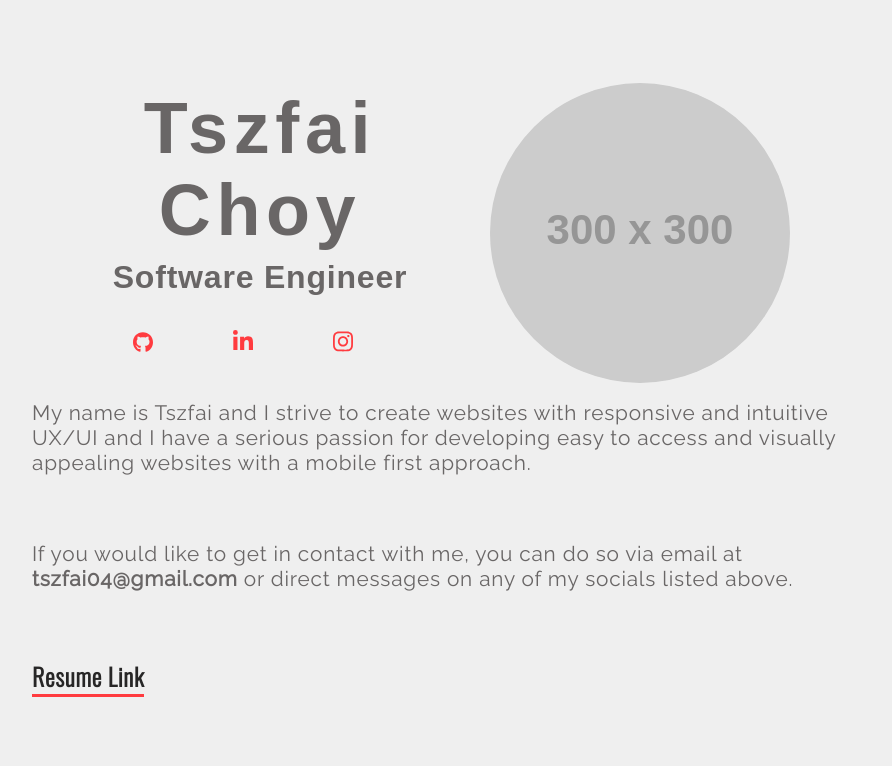
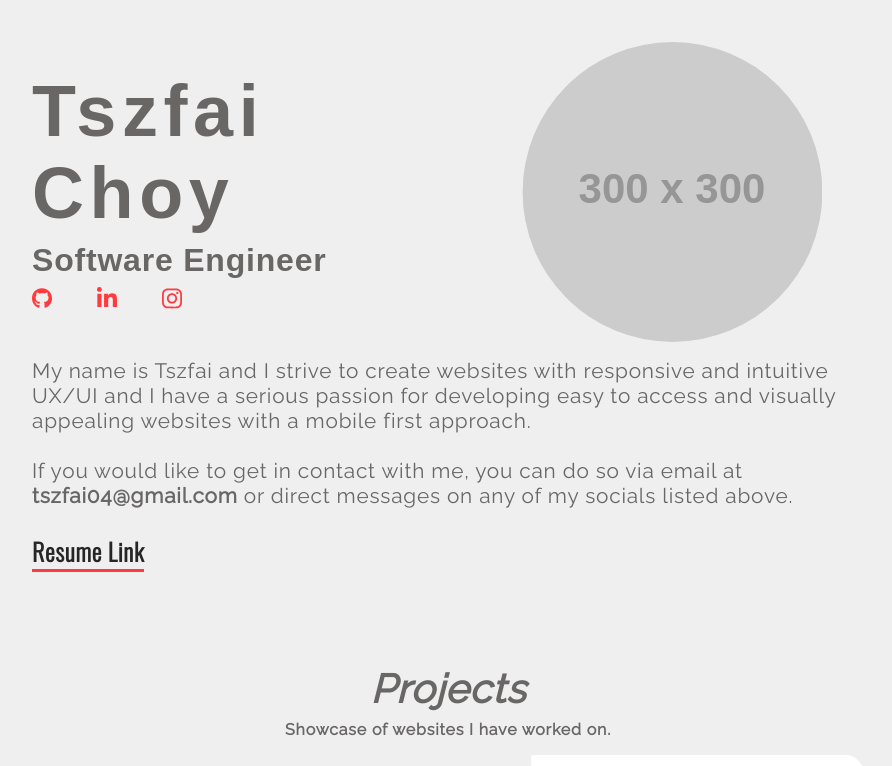
Before and after one commit to TChoy04/personal-website, a React (Create React App) app: page / in a window 1280 px wide. Shown: the top 766 px of the page, without its empty margins (192-1084 px from the left). Built offline with nearby package versions, Linux system fonts and the light colour scheme; a web font is replaced by a local one.

Commit message:
fixed some issues

```diff
--- a/src/App.js
+++ b/src/App.js
@@ -1,7 +1,8 @@
-import "./App.css";
+
 import {BrowserRouter as  Router, Routes, Route} from "react-router-dom";
 import Main from "./main.js";
 import ErrorPage from "./components/ErrorPage.js"
+import "./App.css";
 function App() {
   return (
 <Router>
--- a/src/components/ErrorPage.css
+++ b/src/components/ErrorPage.css
@@ -6,10 +6,10 @@
     display:grid;
     place-items:center;
 }
-a{
+.error-link{
     font-size:2rem;
     transition:all 0.5s;
 }
-a:hover{
+.error-link:hover{
     opacity:0.6;
 }
--- a/src/components/ErrorPage.js
+++ b/src/components/ErrorPage.js
@@ -8,7 +8,7 @@ return <div class="error">
     </h1>
 
 
-    <a href=".."> Homepage </a>
+    <a href=".." class="error-link"> Homepage </a>
 
 </div>
 }
--- a/src/components/MyHeader.js
+++ b/src/components/MyHeader.js
@@ -1,6 +1,7 @@
 import "./MyHeader.css";
 import SocialIcons from "./socials.js";
 import AboutMe from "./AboutMe.js";
+import "../App.css"
 const MyHeader = () => {
   return (
     <header>
--- a/src/main.js
+++ b/src/main.js
@@ -1,7 +1,8 @@
+import MyHeader from "./components/MyHeader.js";
 import ProjectContainer from "./components/ProjectContainer.js";
 import ExperienceContainer from "./components/ExperienceContainer.js";
-import MyHeader from "./components/MyHeader.js";
-import "./App.css";
+
+
 const Main = () =>{
     return <div className="wrapper">
       <MyHeader />
```
